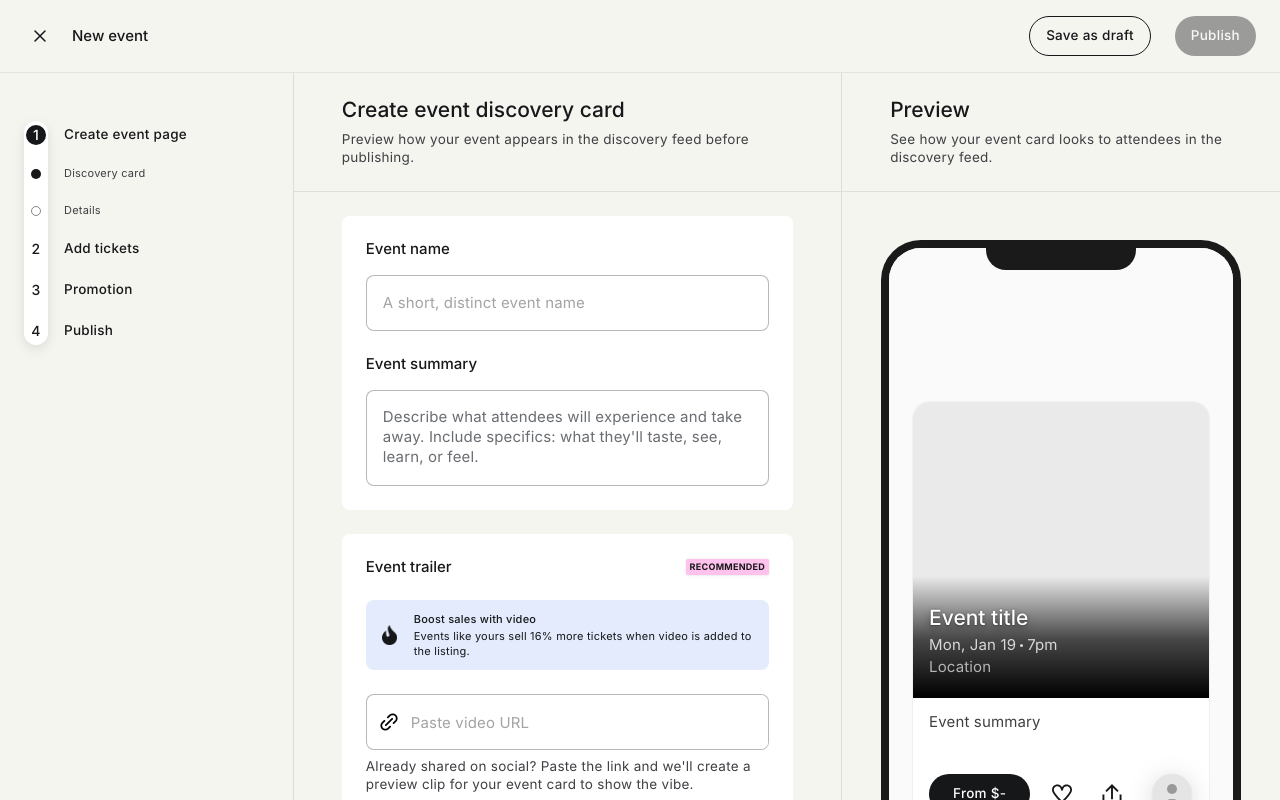
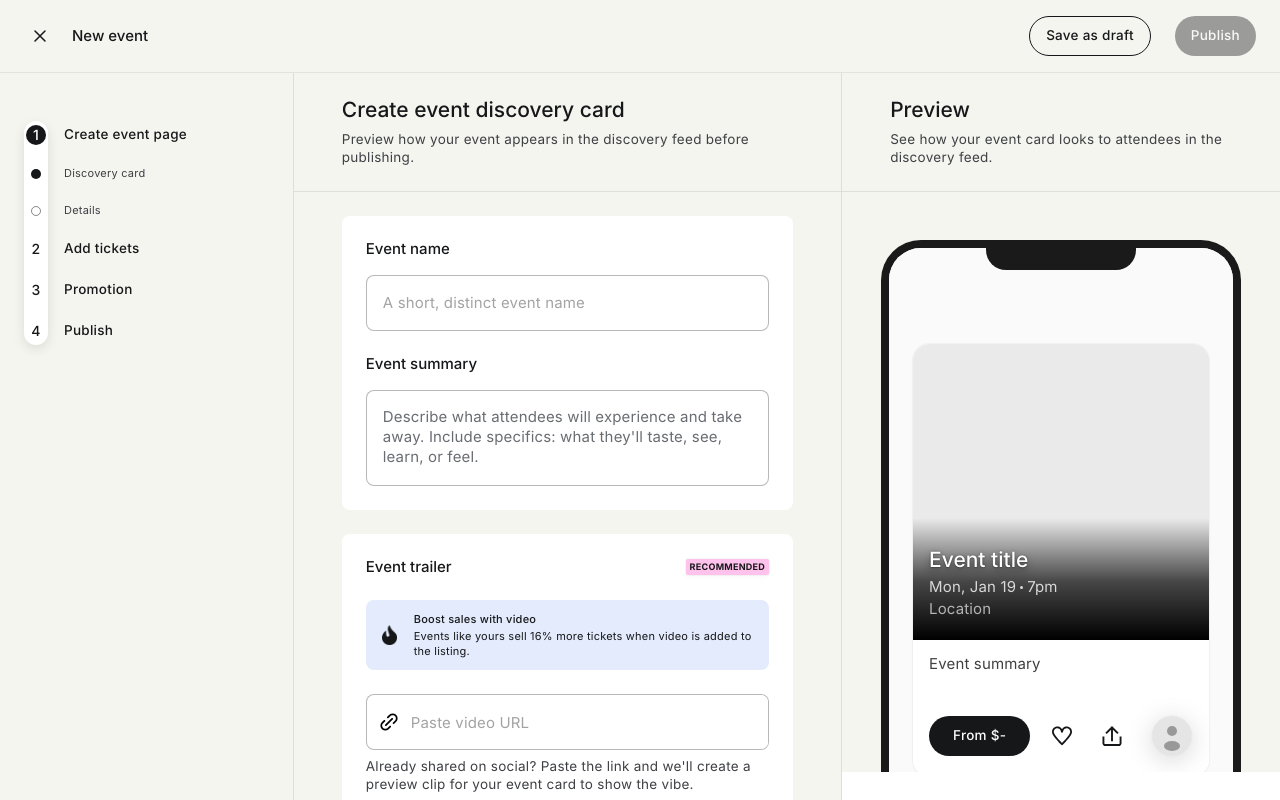
Before and after one commit to pink20232/event-trailers-tool, a Next.js app: page / in a window 1280 px wide. Built offline with nearby package versions, Linux system fonts and the light colour scheme.

Commit message:
Placeholder padding-top 154px → 96px, trailer top adjusted to 556px

```diff
--- a/app/page.module.css
+++ b/app/page.module.css
@@ -423,7 +423,7 @@
 .phoneAndTrailerContainer {
   position: relative;
   width: 557px;
-  height: 814px;
+  height: 756px;
   flex-shrink: 0;
 }
 
@@ -438,7 +438,7 @@
 /* Trailer card — 24px below event card placeholder + content, 556px wide centered */
 .trailerPos {
   position: absolute;
-  top: 614px;
+  top: 556px;
   left: 50%;
   transform: translateX(-50%);
   z-index: 10;
--- a/components/EventCardPreview.module.css
+++ b/components/EventCardPreview.module.css
@@ -2,7 +2,7 @@
   width: 100%;
   display: flex;
   justify-content: center;
-  padding: 154px 24px 24px;
+  padding: 96px 24px 24px;
   background: var(--color-neutral-50, #f5f5f5);
   border-radius: 8px;
 }
```
